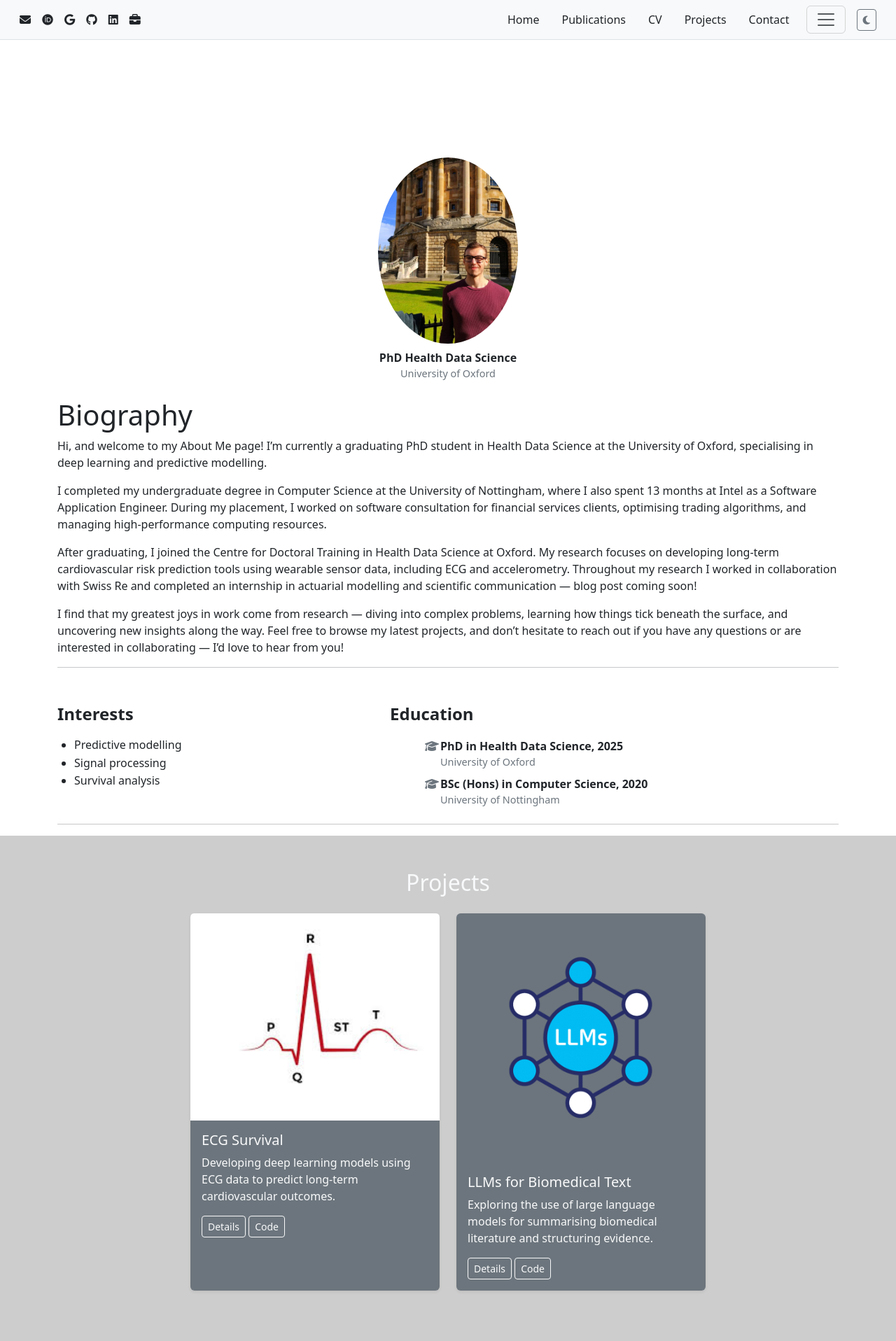
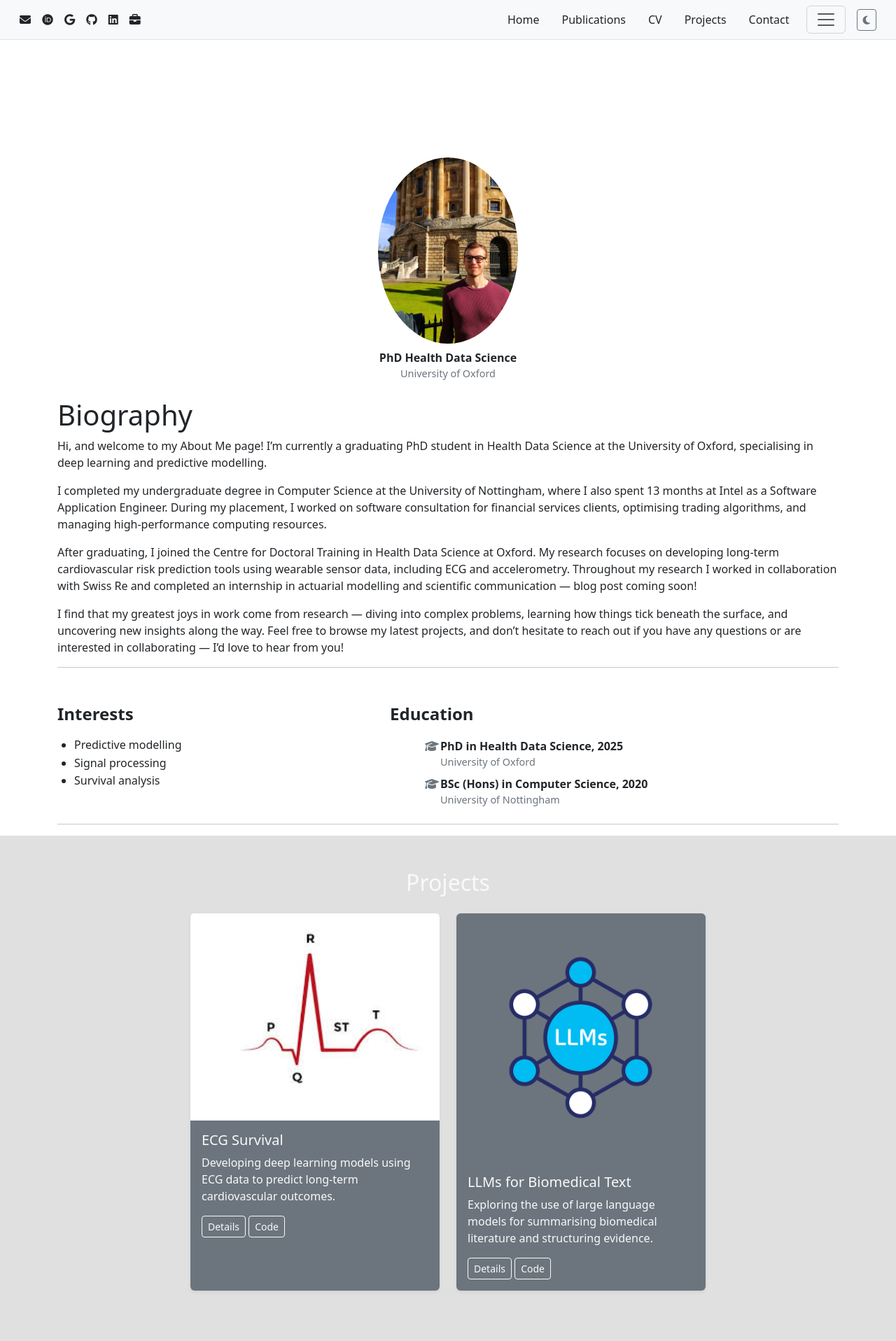
Before and after one commit to Ads98/Ads98.github.io, a Jekyll site: the page built from index.md, in a window 1280 px wide. Shown: the whole page at 70% size. Built offline with Jekyll 4.4.1, drawn with Linux system fonts in a browser that asks for light colours.

Commit message:
Fixed issue with navbar not changing background

```diff
--- a/assets/css/custom.css
+++ b/assets/css/custom.css
@@ -37,8 +37,16 @@
   color: #6c757d !important;
 }
 
-.navbar.bg-light {
-  background-color: #f8f9fa !important; /* Bootstrap's default light */
+/* Light mode navbar */
+body:not(.dark-mode) .navbar {
+  background-color: #f8f9fa !important;
+  color: #212529 !important;
+}
+
+/* Dark mode navbar */
+body.dark-mode .navbar {
+  background-color: #1f1f1f !important;
+  color: #f8f9fa !important;
 }
 
 .page-content-below-navbar {
@@ -47,7 +55,7 @@
 
 /* ✅ Projects section (light mode) */
 .projects-section {
-  background-color: #cdcdcd;
+  background-color: #e0e0e0;
   color: #000; /* readable text in light mode */
   margin-left: 0;
   margin-right: 0;
```
